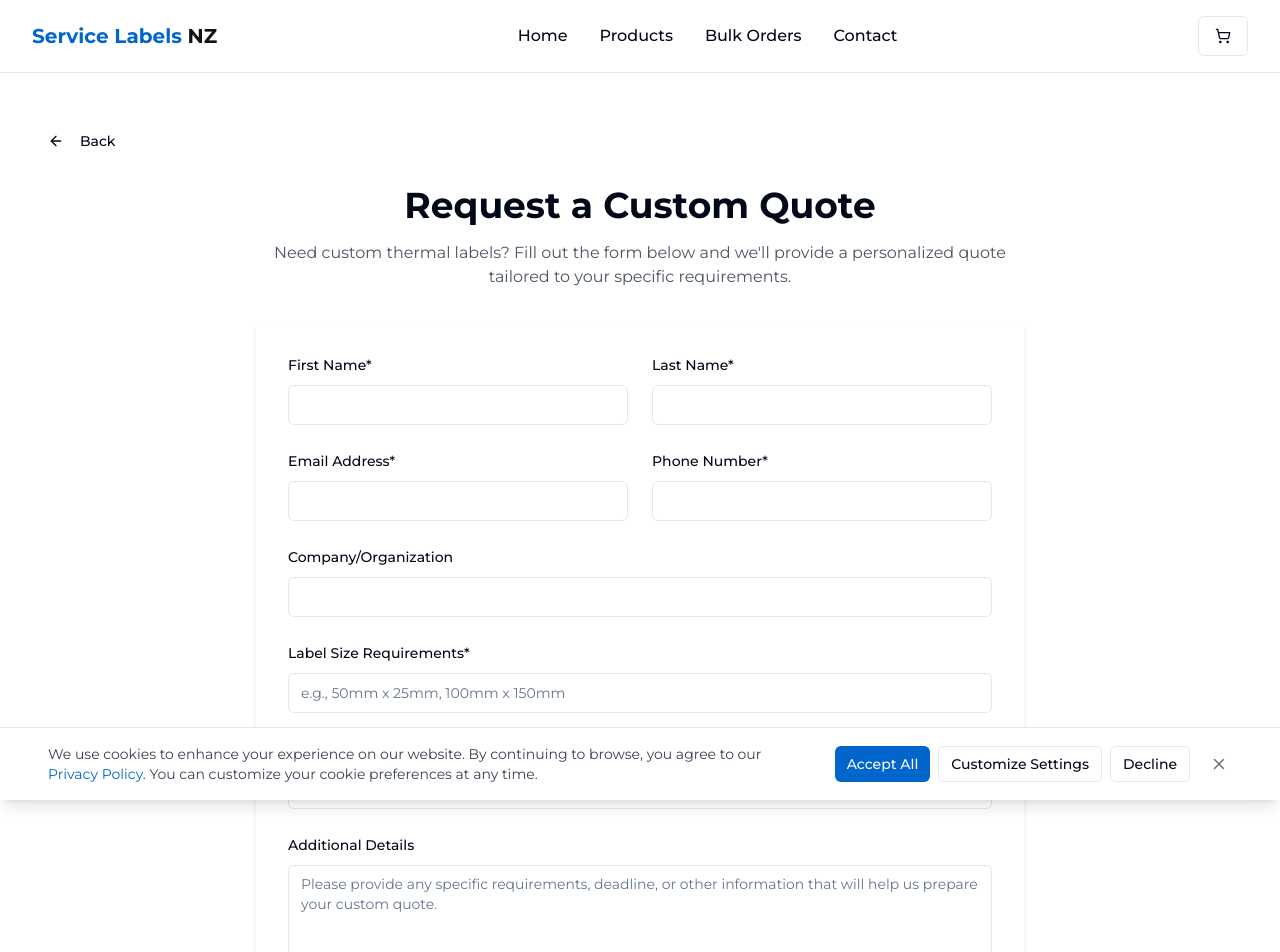
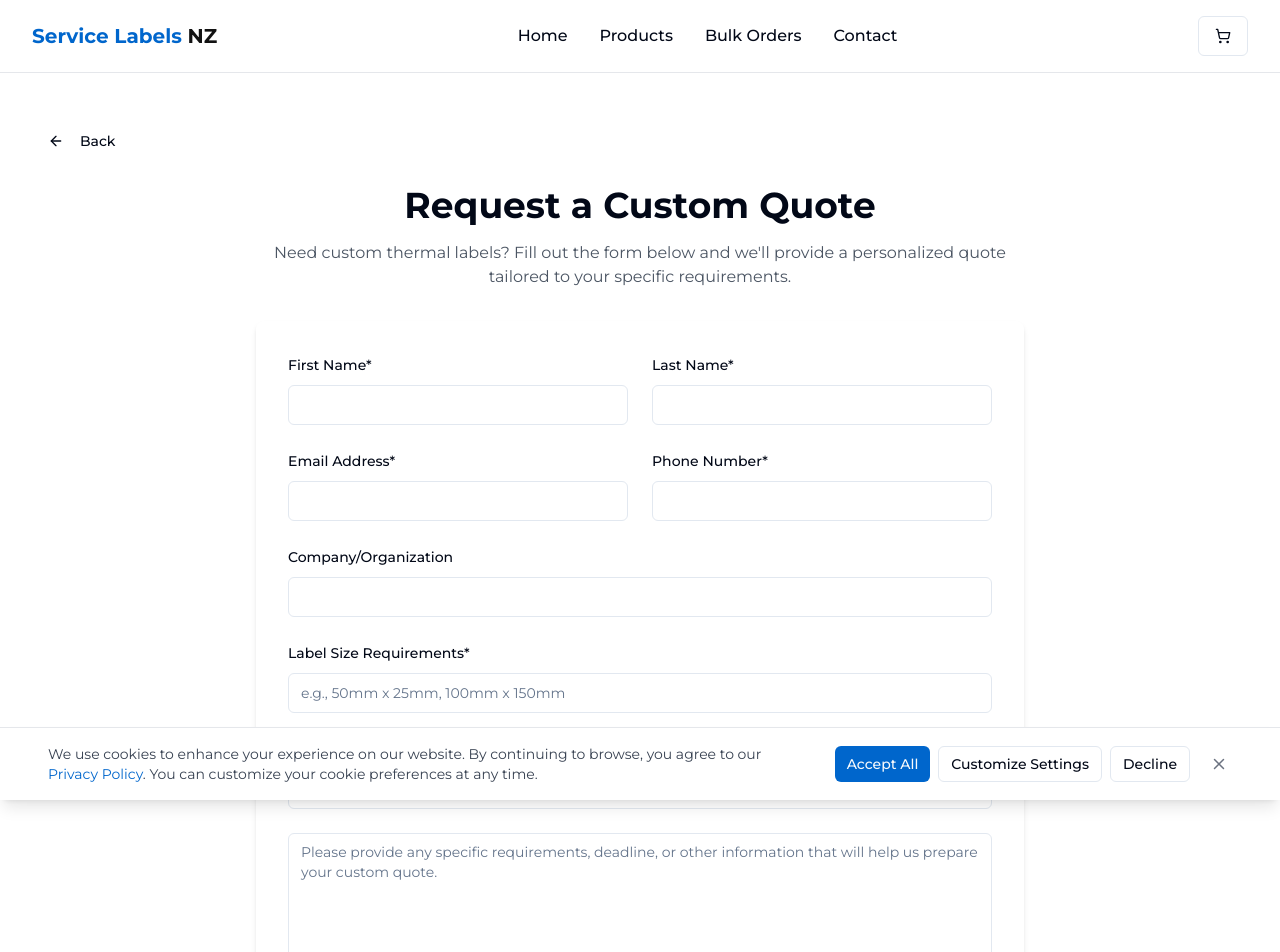
Before and after one commit to AlantheKiwi/friendly-labels-market, a React (Vite) app: page /custom-quote in a window 1280 px wide. Shown: the top 952 px of the page. Built offline with nearby package versions, Linux system fonts and the light colour scheme.

Commit message:
Visual edit in Lovable
Edited UI in Lovable

```diff
--- a/src/pages/CustomQuotePage.tsx
+++ b/src/pages/CustomQuotePage.tsx
@@ -78,7 +78,7 @@ const CustomQuotePage = () => {
                 </div>
 
                 <div className="space-y-2">
-                  <Label htmlFor="details">Additional Details</Label>
+
                   <Textarea id="details" placeholder="Please provide any specific requirements, deadline, or other information that will help us prepare your custom quote." className="min-h-[150px]" />
                 </div>
 
```
